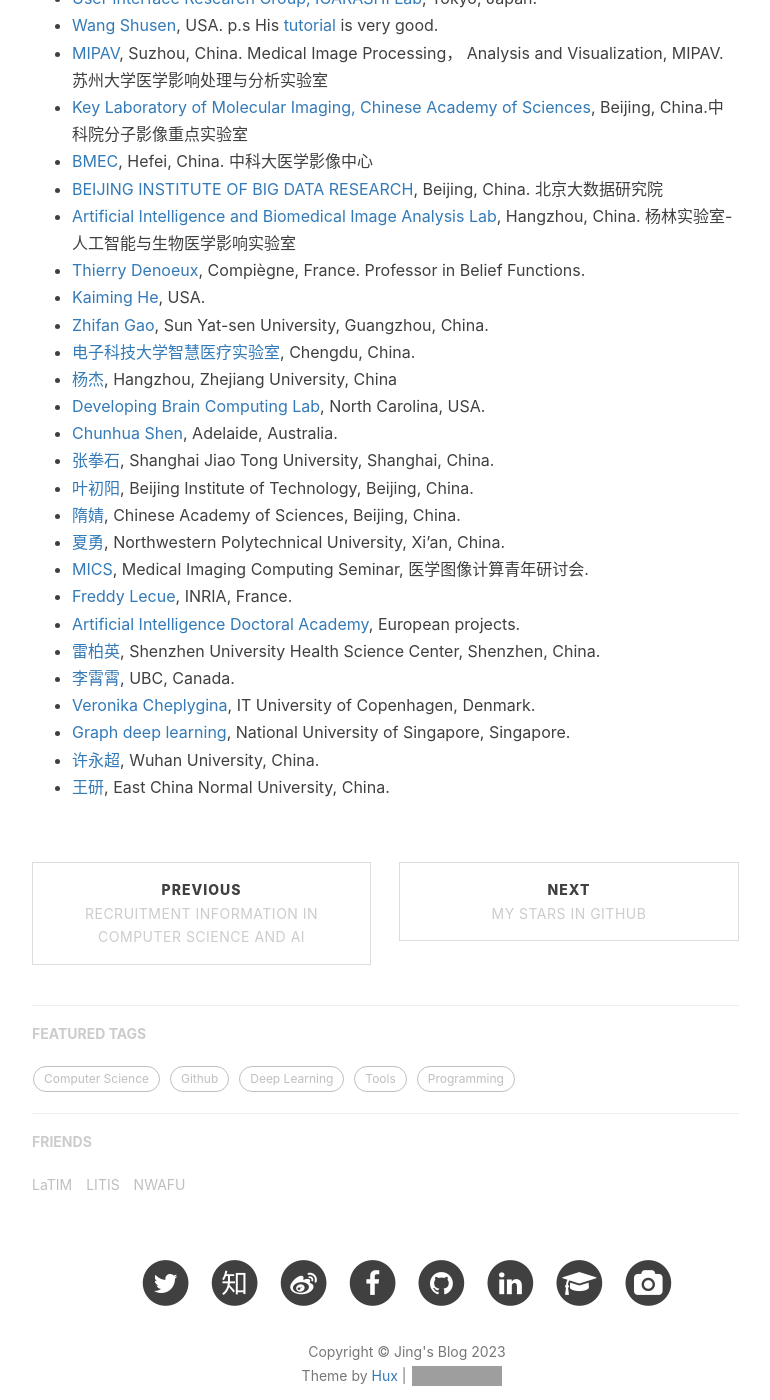
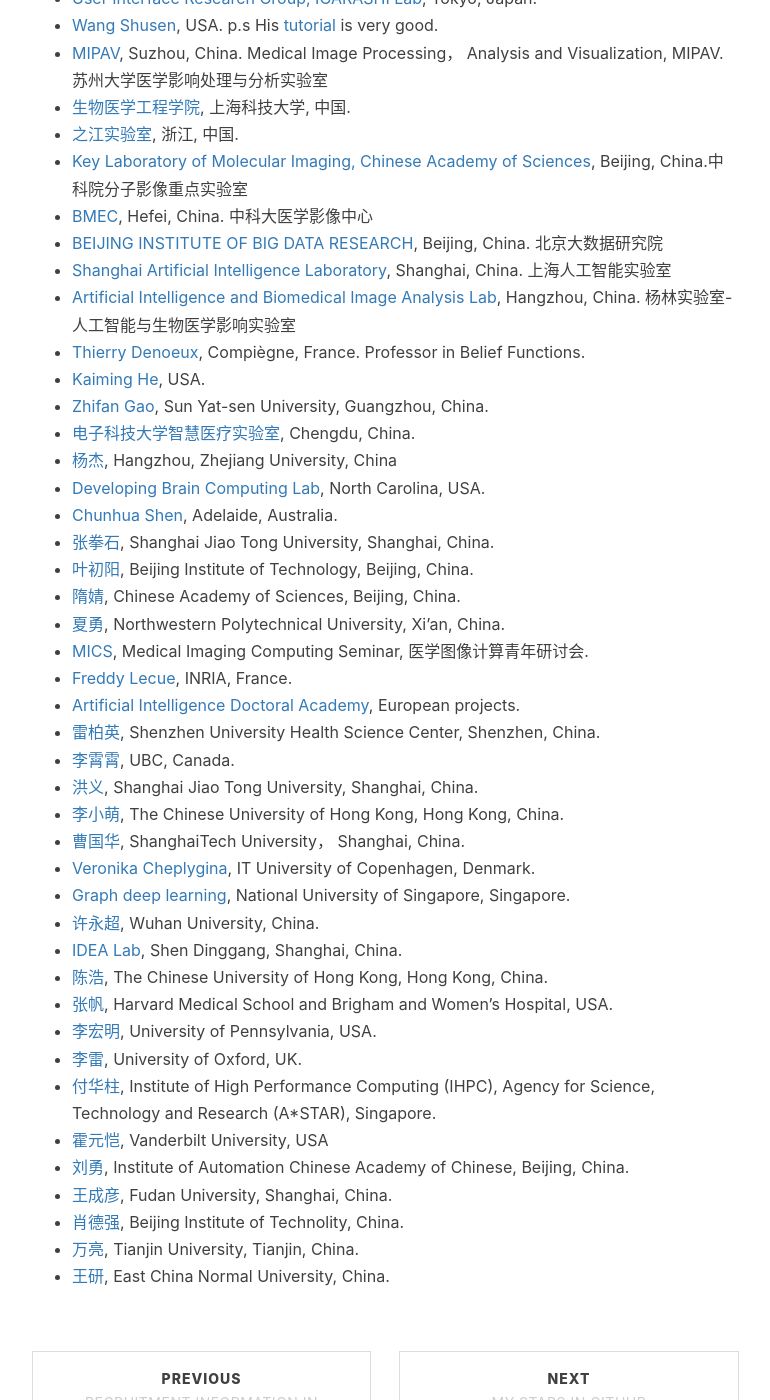
Before and after one commit to jizhang02/jizhang02.github.io, a Jekyll site: the page built from _posts/2020-04-04-lab.markdown, in a window 1280 px wide and 1400 px high, scrolled down 1441 px. Shown: the whole window, without its empty margins (233-1003 px from the left). Built offline with Jekyll 4.4.1, drawn with Linux system fonts in a browser that asks for light colours; nearby versions of some CDN libraries; a script that is not in the unit is left out; comment, search, counter and statistics services are not loaded; grey boxes are pictures that could not be loaded.

Commit message:
Update 2020-04-04-lab.markdown

```diff
--- a/_posts/2020-04-04-lab.markdown
+++ b/_posts/2020-04-04-lab.markdown
@@ -31,9 +31,12 @@
 * [User Interface Research Group, IGARASHI Lab](https://www-ui.is.s.u-tokyo.ac.jp/en/), Tokyo, Japan.
 * [Wang Shusen](http://wangshusen.github.io/index.html), USA. p.s His [tutorial](https://www.youtube.com/channel/UC9qKcEgXHPFP2-ywYoA-E0Q) is very good.
 * [MIPAV](http://www.mipav.net/), Suzhou, China. Medical Image Processing， Analysis and Visualization, MIPAV. 苏州大学医学影响处理与分析实验室
+* [生物医学工程学院](https://bme.shanghaitech.edu.cn/), 上海科技大学, 中国.
+* [之江实验室](https://www.zhejianglab.com/), 浙江, 中国.
 * [Key Laboratory of Molecular Imaging, Chinese Academy of Sciences](http://www.3dmed.net/), Beijing, China.中科院分子影像重点实验室
 * [BMEC](https://bmec.ustc.edu.cn/), Hefei, China. 中科大医学影像中心
 * [BEIJING INSTITUTE OF BIG DATA RESEARCH](http://www.bibdr.org/), Beijing, China. 北京大数据研究院
+* [Shanghai Artificial Intelligence Laboratory](https://www.shlab.org.cn/), Shanghai, China. 上海人工智能实验室
 * [Artificial Intelligence and Biomedical Image Analysis Lab](https://www.yanglinlab.com/), Hangzhou, China. 杨林实验室-人工智能与生物医学影响实验室
 * [Thierry Denoeux](https://www.hds.utc.fr/~tdenoeux/dokuwiki/en/start), Compiègne, France. Professor in Belief Functions.
 * [Kaiming He](http://kaiminghe.com/), USA.
@@ -51,7 +54,21 @@
 * [Artificial Intelligence Doctoral Academy](http://www.i-aida.org/), European projects.
 * [雷柏英](http://bme.szu.edu.cn/20181/0612/66.html), Shenzhen University Health Science Center, Shenzhen, China.
 * [李霄霄](https://xxlya.github.io/xiaoxiao/), UBC, Canada.
+* [洪义](https://cs.sjtu.edu.cn/~yihong/), Shanghai Jiao Tong University, Shanghai, China.
+* [李小萌](https://facultyprofiles.hkust.edu.hk/profiles.php?profile=xiaomeng-li-eexmli#researchinterest), The Chinese University of Hong Kong, Hong Kong, China.
+* [曹国华](https://bme.shanghaitech.edu.cn/2021/0326/c8204a72503/page.htm), ShanghaiTech University， Shanghai, China.
 * [Veronika Cheplygina](https://veronikach.com/), IT University of Copenhagen, Denmark.
 * [Graph deep learning](https://graphdeeplearning.github.io/), National University of Singapore, Singapore.
 * [许永超](https://sites.google.com/view/yongchaoxu/home), Wuhan University, China.
+* [IDEA Lab](http://idea.bme.shanghaitech.edu.cn/), Shen Dinggang, Shanghai, China.
+* [陈浩](https://facultyprofiles.hkust.edu.hk/profiles.php?profile=hao-chen-jhc), The Chinese University of Hong Kong, Hong Kong, China.
+* [张帆](https://scholar.harvard.edu/fanzhang), Harvard Medical School and Brigham and Women's Hospital, USA.
+* [李宏明](https://www.med.upenn.edu/cbica/aibil/hli.html), University of Pennsylvania, USA.
+* [李雷](https://marie0909.github.io/), University of Oxford, UK.
+* [付华柱](https://hzfu.github.io/), Institute of High Performance Computing (IHPC), Agency for Science, Technology and Research (A*STAR), Singapore.
+* [霍元恺](https://hrlblab.github.io/), Vanderbilt University, USA
+* [刘勇](https://teacher.bupt.edu.cn/yongliu/zh_CN/index.htm), Institute of Automation Chinese Academy of Chinese, Beijing, China.
+* [王成彦](https://life.fudan.edu.cn/b3/41/c28175a308033/page.htm), Fudan University, Shanghai, China.
+* [肖德强](https://opt.bit.edu.cn/jsdw/jsml/gdxxjsyysgcyjs/399c926fa61f4c978a224ea7cd200d39.htm), Beijing Institute of Technolity, China.
+* [万亮](http://cic.tju.edu.cn/faculty/lwan/index.html), Tianjin University, Tianjin, China.
 * [王研](https://faculty.ecnu.edu.cn/_s15/wy2_19241/main.psp), East China Normal University, China.
```
